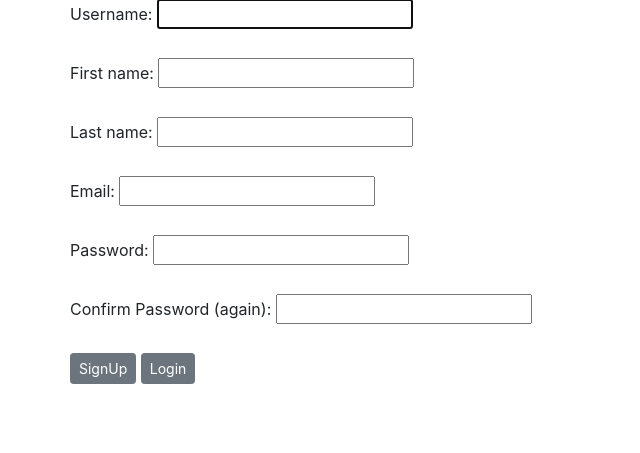
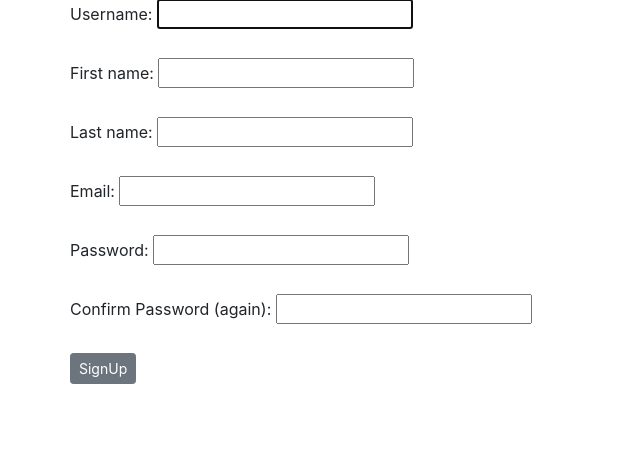
Before and after one commit to ShivaniDattani/TMS_pro, a Django app: page /signup/ in a window 1280 px wide. Shown: the part 209-662 px from the top of the page, without its empty margins (0-640 px from the left). Run offline with Django 4.2, Linux system fonts and the light colour scheme; some libraries are stand-ins or nearby versions.

Commit message:
Remove login button... bit confusing.

```diff
--- a/enrollapp/templates/enrollapp/signup.html
+++ b/enrollapp/templates/enrollapp/signup.html
@@ -22,7 +22,6 @@
             {{fm.label_tag}} {{fm}} {{fm.errors|striptags}} <br><br>
         {% endfor %}
         <input class="btn btn-sm btn-secondary" type="submit" value="SignUp">
-        <a class="btn btn-sm btn-secondary" href="{% url 'login' %}">Login</a>
     </form>
 </div>
 </div>
```
